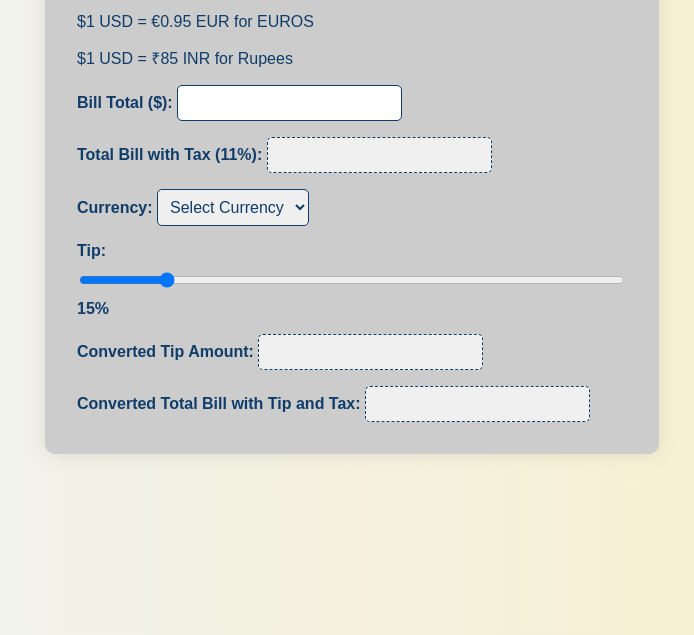
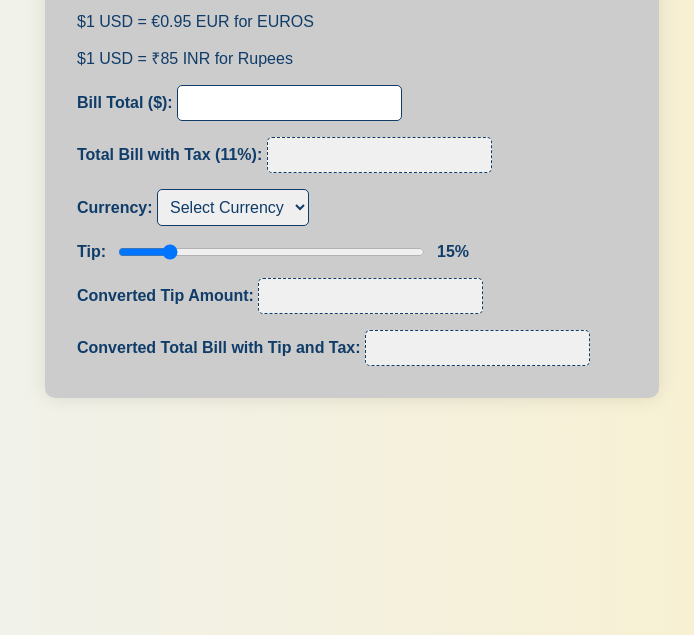
Before and after one commit to jp-2972/jp-2972.github.io, a plain HTML site: page lab5/index.html in a window 1280 px wide. Shown: the part 165-800 px from the top of the page, without its empty margins (288-982 px from the left). Drawn offline with Linux system fonts and the light colour scheme.

Commit message:
Lab5 done

```diff
--- a/lab5/cal.css
+++ b/lab5/cal.css
@@ -55,9 +55,8 @@ input:disabled {
 .slider-container {
   display: flex;
   align-items: center;
+  width: 400px;
   gap: 10px;
-  width: 100%;
-  flex-wrap: wrap
 }
 
 #tipValue {
```
